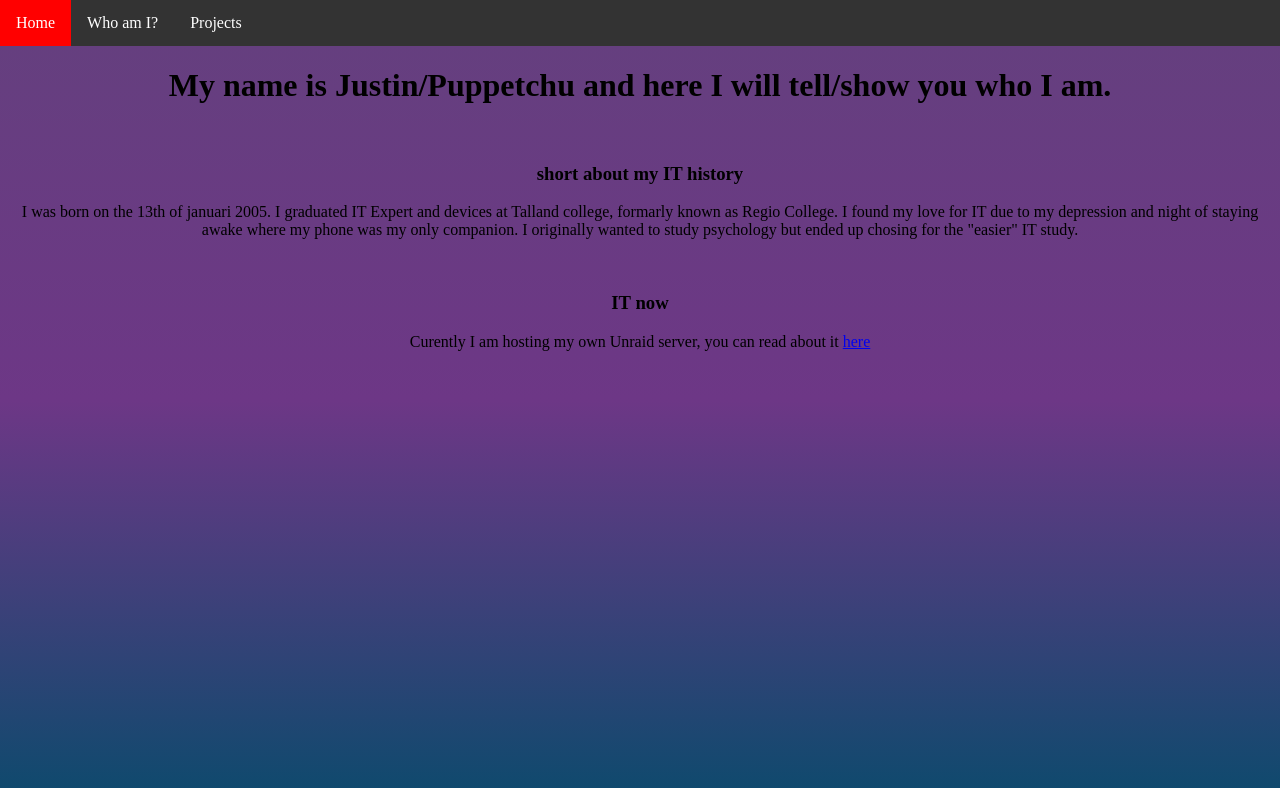
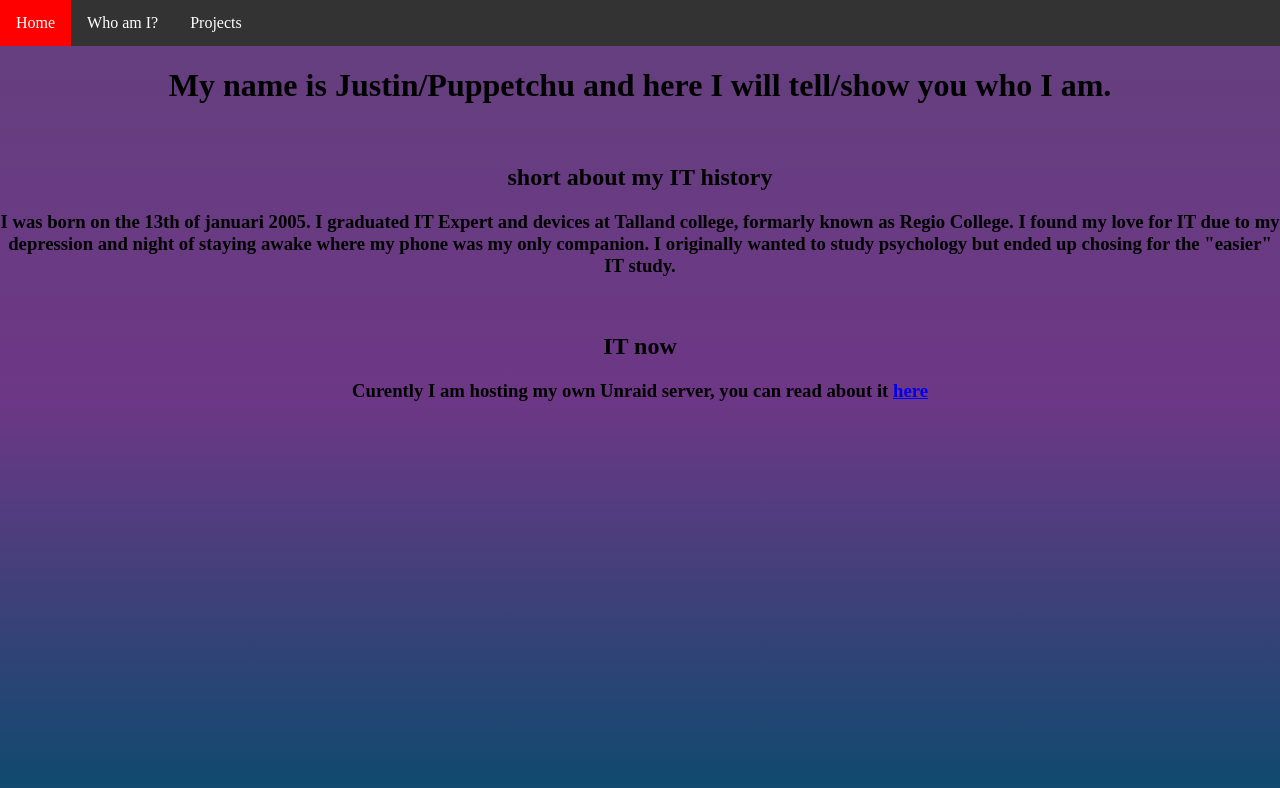
Before and after one commit to Puppetchu/Website, a plain HTML site: page aboutme.html in a window 1280 px wide. Drawn offline with Linux system fonts and the light colour scheme.

Commit message:
Main text to H2 and P to H3

```diff
--- a/aboutme.html
+++ b/aboutme.html
@@ -101,15 +101,15 @@ li.dropdown {
 
 <H1>My name is Justin/Puppetchu and here I will tell/show you who I am.</H1>
 <br>
-<h3> short about my IT history</h3>
-<p>I was born on the 13th of januari 2005. I graduated IT Expert and devices at Talland college, formarly known as Regio College. I found my love for IT due to my depression
+<h2> short about my IT history</h3>
+<H3>I was born on the 13th of januari 2005. I graduated IT Expert and devices at Talland college, formarly known as Regio College. I found my love for IT due to my depression
     and night of staying awake where my phone was my only companion. I originally wanted to study psychology but ended up chosing for the "easier" IT study.
-</p>
+</H3>
 <br>
 
-<h3>IT now</h3>
-<p>
+<h2>IT now</h3>
+<H3>
 Curently I am hosting my own Unraid server, you can read about it <a href="./Unraid">here</a>
 
-</p>
+</H3>
 </div>
```
